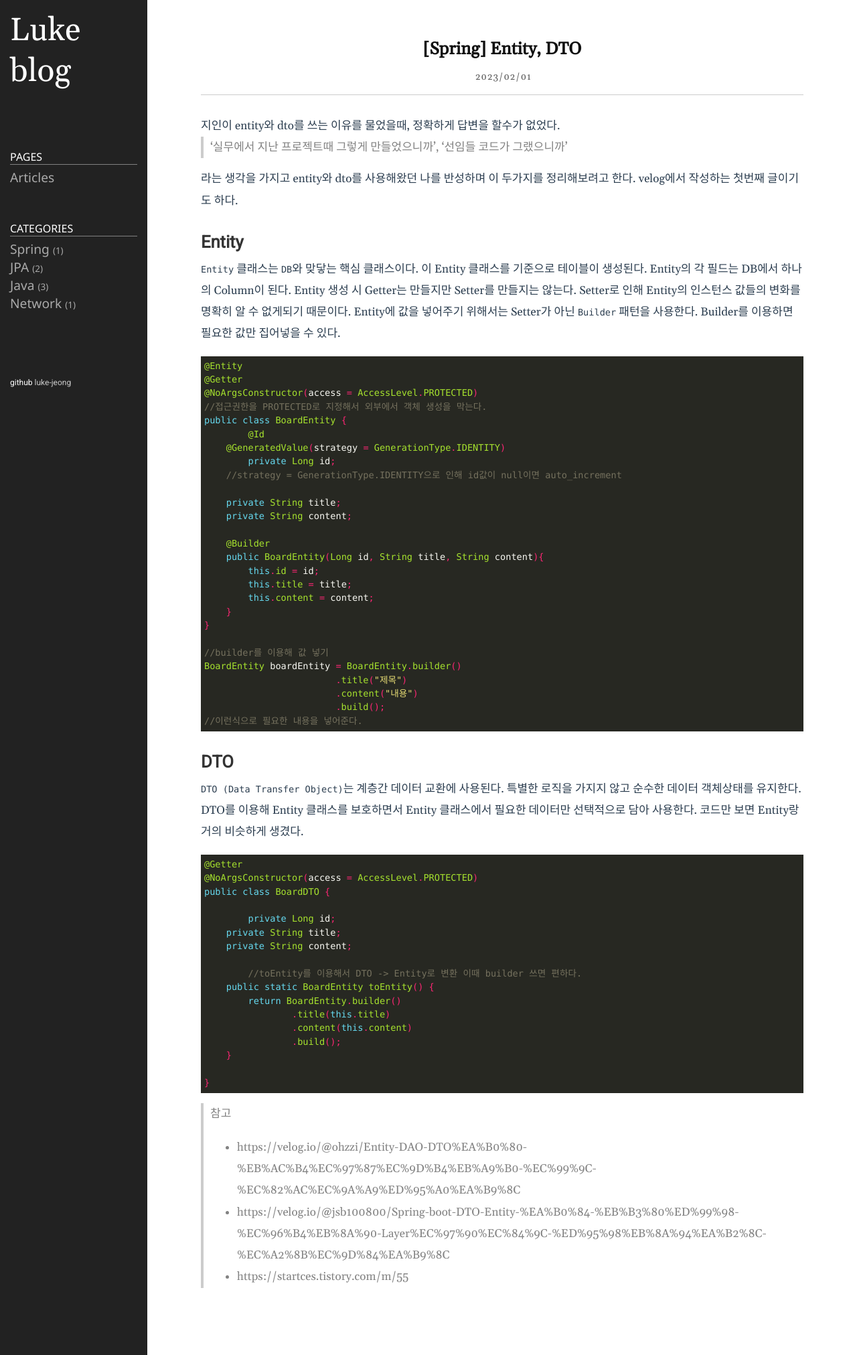
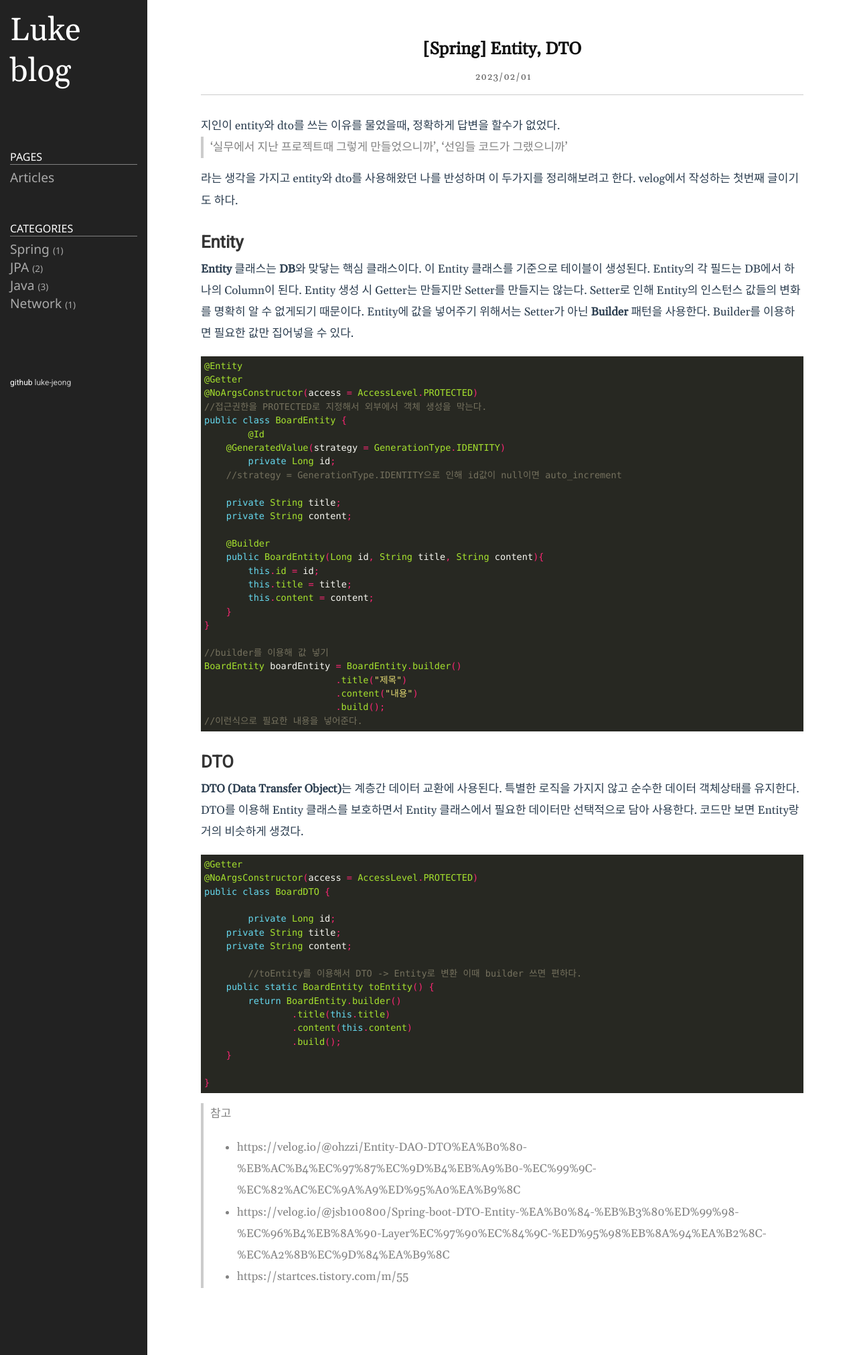
Before and after one commit to luke-jeong/luke-jeong.github.io, a Jekyll site: the page built from _posts/2023-02-01-ENTITY-and-DTO.md, in a window 1280 px wide. Shown: the whole page at 67% size. Built offline with Jekyll 4.4.1, drawn with Linux system fonts in a browser that asks for light colours.

````diff
--- a/_posts/2023-02-01-ENTITY-and-DTO.md
+++ b/_posts/2023-02-01-ENTITY-and-DTO.md
@@ -15,9 +15,9 @@ categories: spring
 
 
 ## Entity
- `Entity` 클래스는 `DB`와 맞닿는 핵심 클래스이다. 이 Entity 클래스를 기준으로 테이블이 생성된다. Entity의 각 필드는 DB에서 하나의 Column이 된다.
+ **Entity** 클래스는 **DB**와 맞닿는 핵심 클래스이다. 이 Entity 클래스를 기준으로 테이블이 생성된다. Entity의 각 필드는 DB에서 하나의 Column이 된다.
 Entity 생성 시 Getter는 만들지만 Setter를 만들지는 않는다. Setter로 인해 Entity의 인스턴스 값들의 변화를 명확히 알 수 없게되기 때문이다.
-Entity에 값을 넣어주기 위해서는 Setter가 아닌 `Builder` 패턴을 사용한다. Builder를 이용하면 필요한 값만 집어넣을 수 있다.
+Entity에 값을 넣어주기 위해서는 Setter가 아닌 **Builder** 패턴을 사용한다. Builder를 이용하면 필요한 값만 집어넣을 수 있다.
 
 
 ~~~java
@@ -51,7 +51,7 @@ BoardEntity boardEntity = BoardEntity.builder()
 ~~~
 
 ## DTO
-`DTO (Data Transfer Object)`는 계층간 데이터 교환에 사용된다. 특별한 로직을 가지지 않고 순수한 데이터 객체상태를 유지한다. DTO를 이용해 Entity 클래스를 보호하면서 Entity 클래스에서 필요한 데이터만 선택적으로 담아 사용한다. 코드만 보면 Entity랑 거의 비슷하게 생겼다.
+**DTO (Data Transfer Object)**는 계층간 데이터 교환에 사용된다. 특별한 로직을 가지지 않고 순수한 데이터 객체상태를 유지한다. DTO를 이용해 Entity 클래스를 보호하면서 Entity 클래스에서 필요한 데이터만 선택적으로 담아 사용한다. 코드만 보면 Entity랑 거의 비슷하게 생겼다.
 
 ```java
 @Getter
````
